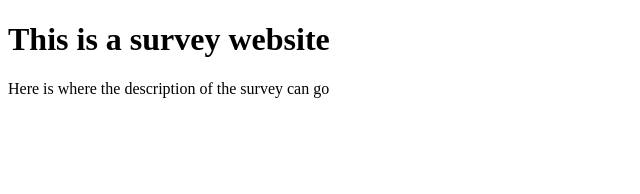
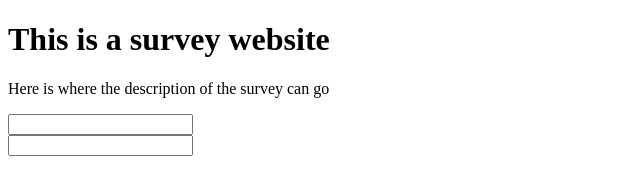
Before and after one commit to JakeLearman/FreeCodeCampProjects, a plain HTML site: page ResponsiveWebDesign/SurveySite/survey.html in a window 1280 px wide. Shown: the whole page, without its empty margins (0-640 px from the left). Drawn offline with Linux system fonts and the light colour scheme.

Commit message:
Survey Page: User Stories 3 -> 6 Met

```diff
--- a/ResponsiveWebDesign/SurveySite/survey.html
+++ b/ResponsiveWebDesign/SurveySite/survey.html
@@ -7,6 +7,14 @@
         <main>
             <div id="title"><h1> This is a survey website </h1></div>
             <div id="description"><p> Here is where the description of the survey can go </p></div>
+            <div id="content">
+                <form id="survey-form">
+                        <input type="text" id="name" required>
+                        <br>
+                        <input type="email" id="email" required>
+                        <br>
+                </form>
+            </div>
         </main>
     </body>
 </html>
```
